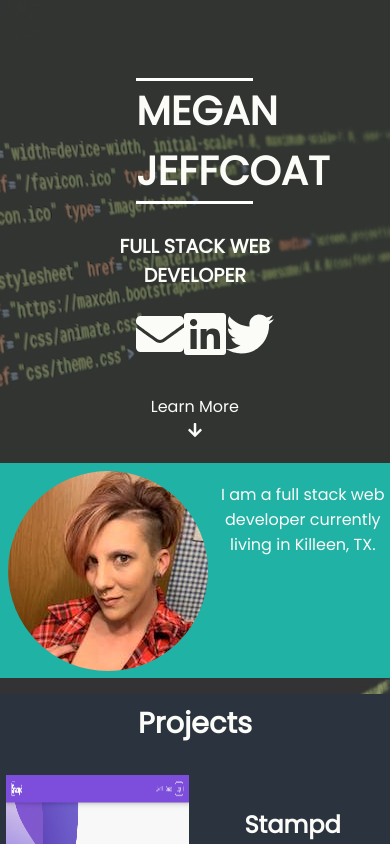
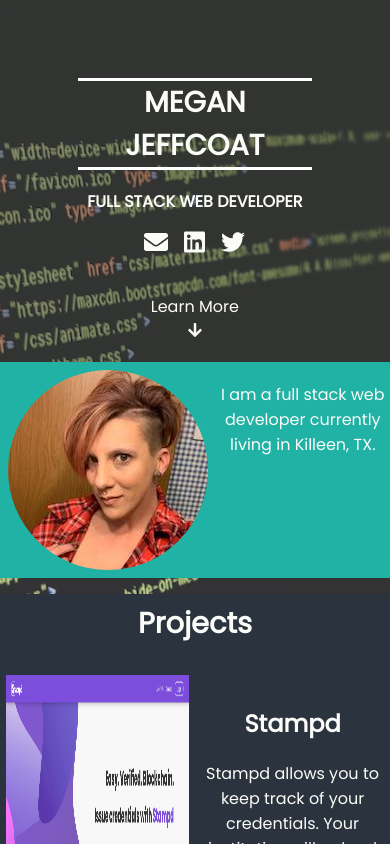
Before and after one commit to meganjeffcoat/portfoliomegan, a React (Create React App) app: page / in a window 390 px wide. Shown: the top 844 px of the page. Built offline with nearby package versions, Linux system fonts and the light colour scheme.

Commit message:
media queries started

```diff
--- a/src/components/title.js
+++ b/src/components/title.js
@@ -10,7 +10,7 @@
 const Container = styled.section`
   width: 99.9%;
   height: auto;
-  background-color: #31363099;
+  background-color: #31363073;
   color: #fbfbf8;
   padding-bottom: 5%;
 `;
@@ -38,6 +38,17 @@
     font-size: 1.2rem;
     font-weight: 800;
   }
+
+  @media (max-width: 500px) {
+    h1 {
+      width: 100%;
+      margin-left: 0;
+      font-size: 1.8rem;
+    }
+    p {
+      font-size: 1rem;
+    }
+  }
 `;
 
 const Icons = styled.div`
@@ -48,6 +59,12 @@
   display: flex;
   flex-direction: row;
   justify-content: space-around;
+
+  @media (max-width: 500px) {
+    .icon {
+      font-size: 1.5rem;
+    }
+  }
 `;
 
 const Arrow = styled.div`
@@ -94,13 +111,13 @@
         </Name>
         <Icons>
           <a href="mailto:jeffcoat.megan@gmail.com">
-            <FontAwesomeIcon icon={faEnvelope} color={"#fbfbf8"} size="3x" />
+            <FontAwesomeIcon className="icon" icon={faEnvelope} color={"#fbfbf8"} size="3x" />
           </a>
           <a href="https://www.linkedin.com/in/megan-jeffcoat-b46b8287/">
-            <FontAwesomeIcon icon={faLinkedin} color={"#fbfbf8"} size="3x" />
+            <FontAwesomeIcon className="icon" icon={faLinkedin} color={"#fbfbf8"} size="3x" />
           </a>
           <a href="https://twitter.com/_MeggieMae12">
-            <FontAwesomeIcon icon={faTwitter} color={"#fbfbf8"} size="3x" />
+            <FontAwesomeIcon className="icon" icon={faTwitter} color={"#fbfbf8"} size="3x" />
           </a>
         </Icons>
         <Arrow>
```
